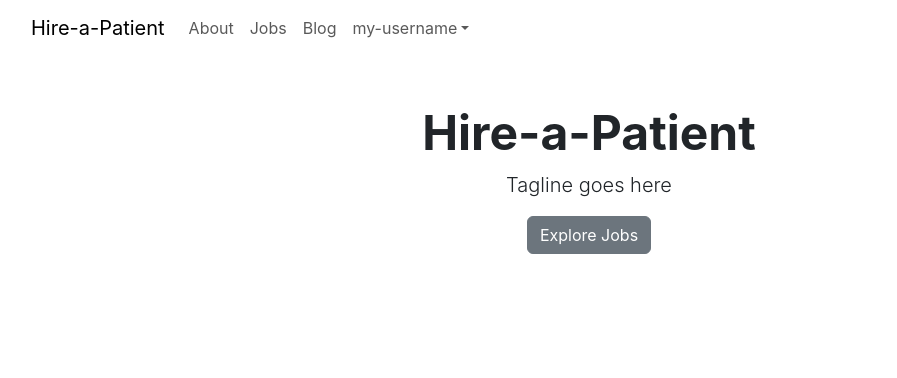
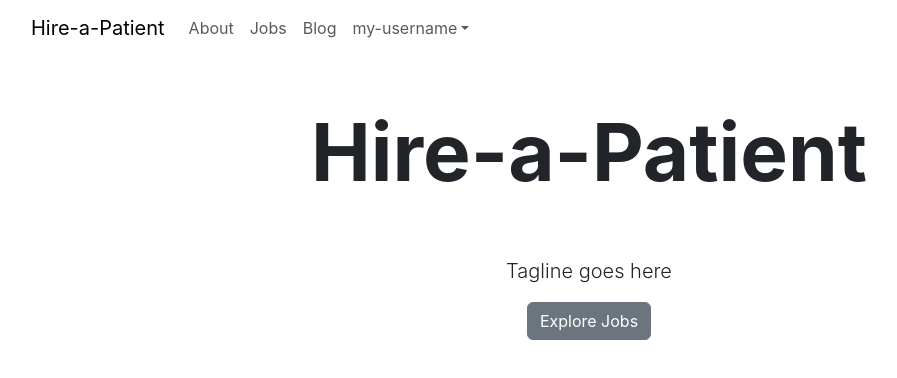
Before and after one commit to hansstanley/kidney-works, a React (Create React App) app: page / in a window 1280 px wide. Shown: the top 378 px of the page, without its empty margins (51-948 px from the left). Built offline with nearby package versions, Linux system fonts and the light colour scheme.

Commit message:
Update HomePage.tsx

```diff
--- a/src/pages/HomePage/HomePage.tsx
+++ b/src/pages/HomePage/HomePage.tsx
@@ -1,11 +1,13 @@
-import { Button, Container } from 'react-bootstrap';
+import { Button, Container, Stack } from 'react-bootstrap';
 import { NAV_LINKS } from '../../utils/constants';
 
 export default function HomePage() {
 	return (
 		<Container fluid className="text-center py-5">
-			<h1 className="display-5 fw-bold">Hire-a-Patient</h1>
-			<p className="lead">Tagline goes here</p>
+			<Stack gap={5}>
+				<h1 className="display-1 fw-bold">Hire-a-Patient</h1>
+				<p className="lead">Tagline goes here</p>
+			</Stack>
 			<Button variant="secondary" href={NAV_LINKS.JOBS}>
 				Explore Jobs
 			</Button>
```
